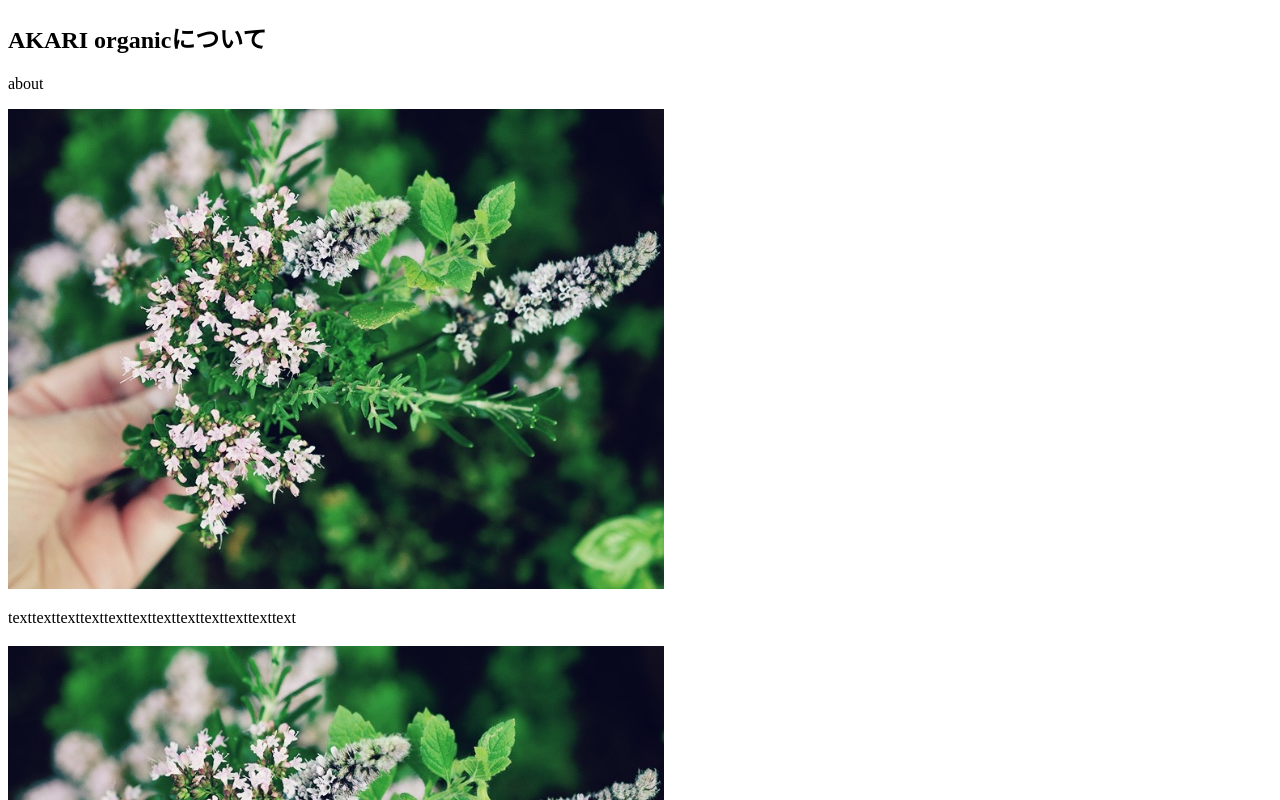
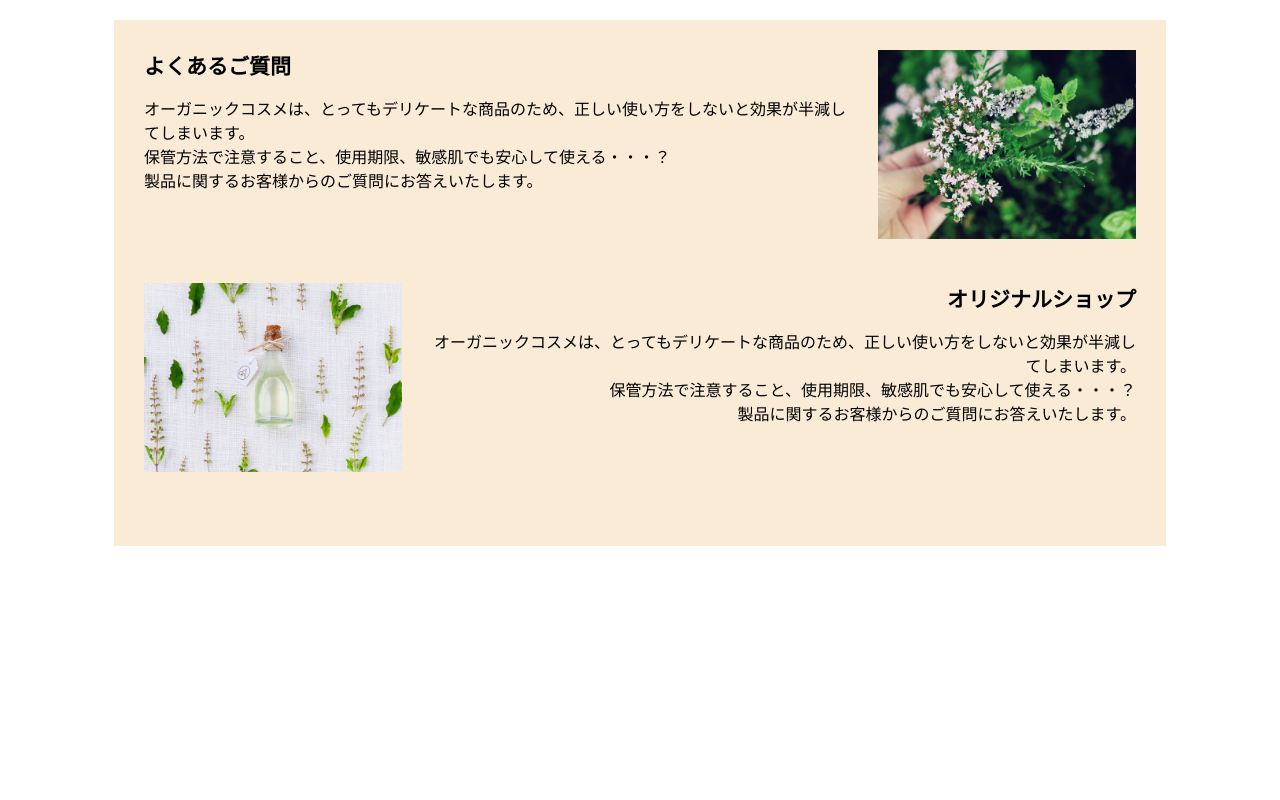
Before and after one commit to wn-yokoyamariku/html-rep, a plain HTML site: page templates/about.html in a window 1280 px wide. Shown: the top 800 px of the page. Drawn offline with Linux system fonts and the light colour scheme.

Commit message:
finish about.html

```diff
--- a/css/about.css
+++ b/css/about.css
@@ -0,0 +1,52 @@
+.inner_box {
+    width: 50%;
+}
+
+body {
+    margin: 0;
+    padding: 20px;
+  }
+
+  .box {
+    display:flex;
+    flex-direction: row;
+    justify-content: space-between;
+    margin-bottom: 40px;
+  }
+
+  .text {
+  }
+
+  h3 {
+    font-size: 21px;
+    margin: 0;
+  }
+
+  .pict {
+    width: 30%;
+    margin-left: 3%;
+  }
+
+  .pict img {
+    width: 100%;
+    height:auto;
+  }
+
+  .box:nth-child(even) {
+    flex-direction: row-reverse;
+  }
+  .box:nth-child(even) .text {
+    text-align: right;
+  }
+  .box:nth-child(even) .pict {
+    margin-left: 0;
+    margin-right: 3%;
+  }
+
+
+  .outer {
+    width: 80%;
+    margin:auto;
+    background-color: antiquewhite;
+    padding: 30px;
+  }
--- a/templates/about.html
+++ b/templates/about.html
@@ -4,26 +4,24 @@
     <meta charset="UTF-8">
     <meta name="viewport" content="width=device-width, initial-scale=1.0">
     <title>Document</title>
+    <link rel="stylesheet" href="../css/about.css">
 </head>
 <body>
-    <h2>AKARI organicについて</h2>
-    <p>about</p>
-        <div>
-            <p>
-                <img src="../assets/about_01.jpg" alt="">
-            </p>
-            <p>
-                texttexttexttexttexttexttexttexttexttexttexttext
-            </p>
-        </div>
-
-        <h3>
-            <img src="../assets/about_01.jpg" alt="">
-            よくあるご質問
-            <p>aaa</p>
-        </h3>
-
-        <h3>aaa<img src="../assets/about_02.jpg" alt=""></h3>
-    </p>
+    <div class="outer">
+        <div class="box">
+            <div class="text">
+              <h3>よくあるご質問</h3>
+              <p>オーガニックコスメは、とってもデリケートな商品のため、正しい使い方をしないと効果が半減してしまいます。<br>保管方法で注意すること、使用期限、敏感肌でも安心して使える・・・？<br>製品に関するお客様からのご質問にお答えいたします。</p>
+            </div>
+            <div class="pict"><img src="../assets/about_01.jpg" alt="" width="80%"></div>
+          </div>
+          <div class="box">
+            <div class="text">
+              <h3>オリジナルショップ</h3>
+              <p>オーガニックコスメは、とってもデリケートな商品のため、正しい使い方をしないと効果が半減してしまいます。<br>保管方法で注意すること、使用期限、敏感肌でも安心して使える・・・？<br>製品に関するお客様からのご質問にお答えいたします。</p>
+            </div>
+            <div class="pict"><img src="../assets/about_02.jpg" alt=""></div>
+          </div>
+    </div>
 </body>
 </html>
```
Also changed, not shown: templates/header.html (added, +11 -0 lines).
